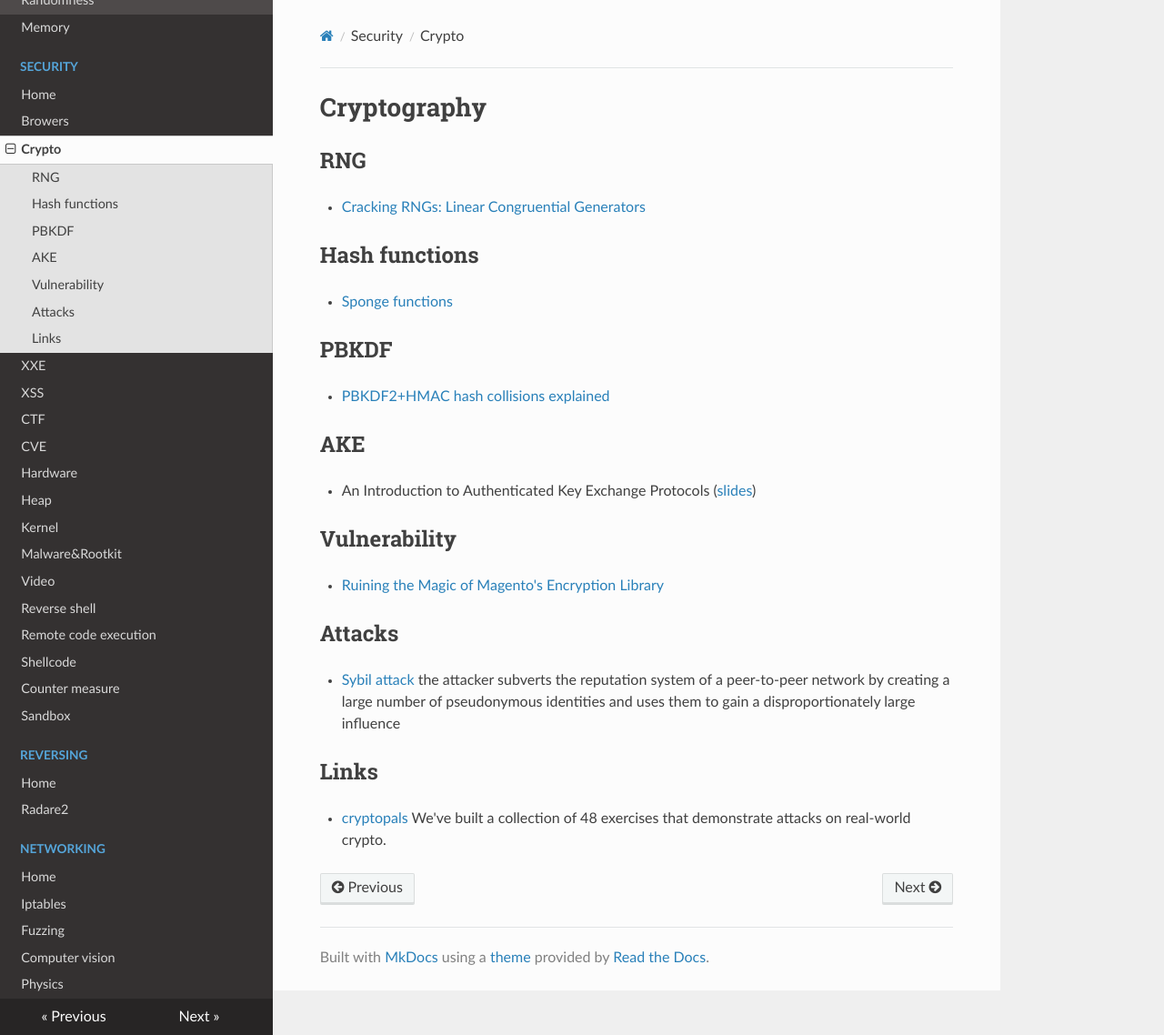
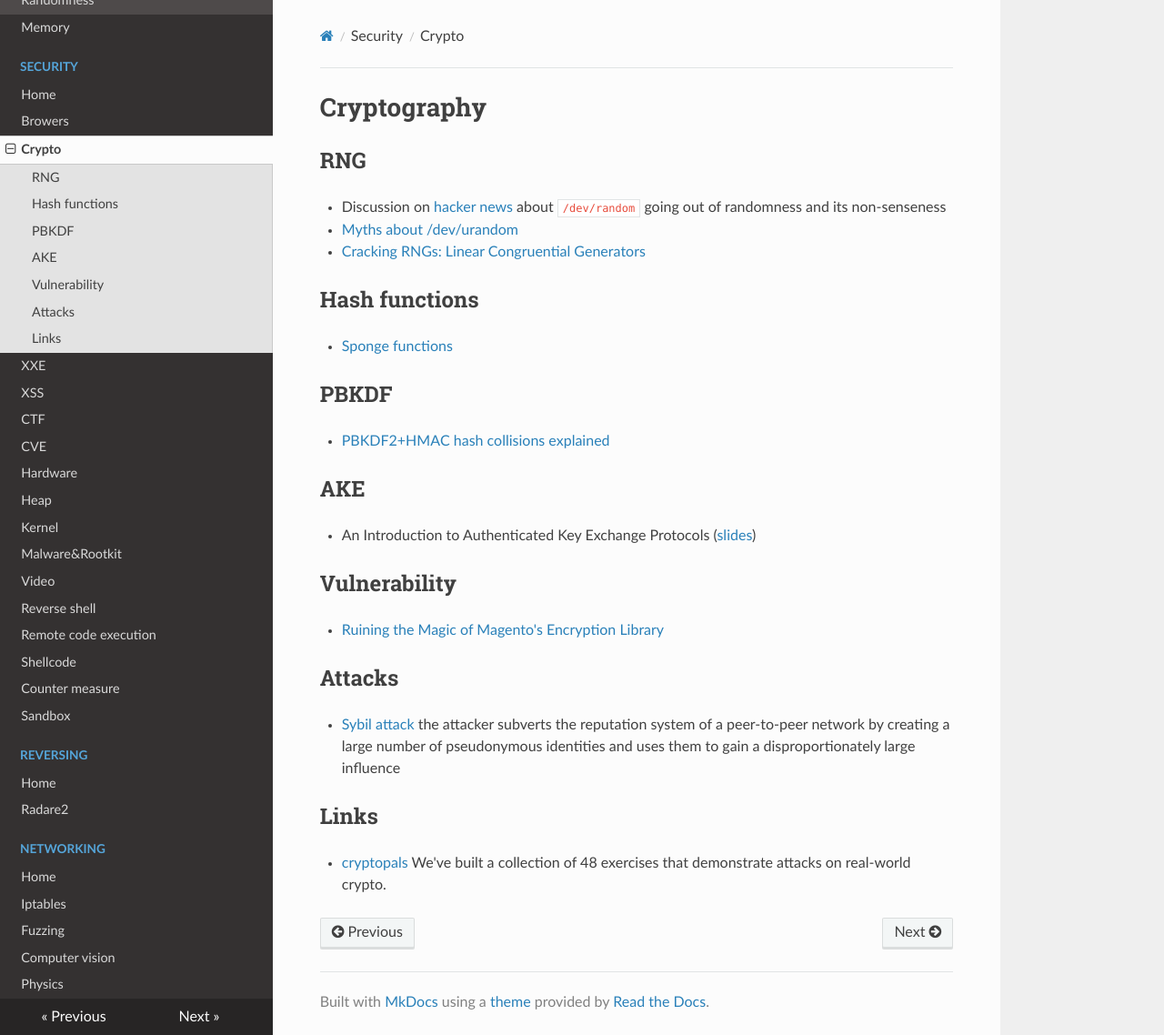
Before and after one commit to gipi/low-level, an MkDocs documentation site: the page built from docs/security/crypto.md, in a window 1280 px wide and 1138 px high. Shown: the whole window at 91% size. Built offline with MkDocs 1.6.1, drawn with Linux system fonts in a browser that asks for light colours; nearby versions of some CDN libraries; old or Windows-style settings are respelled for this version of MkDocs.

Commit message:
Update crypto.md

```diff
--- a/docs/security/crypto.md
+++ b/docs/security/crypto.md
@@ -2,6 +2,8 @@
 
 ## RNG
 
+ - Discussion on [hacker news](https://news.ycombinator.com/item?id=21185594) about ``/dev/random`` going out of randomness and its non-senseness
+ - [Myths about /dev/urandom](https://www.2uo.de/myths-about-urandom)
  - [Cracking RNGs: Linear Congruential Generators](https://tailcall.net/blog/cracking-randomness-lcgs/)
 
 ## Hash functions
```
